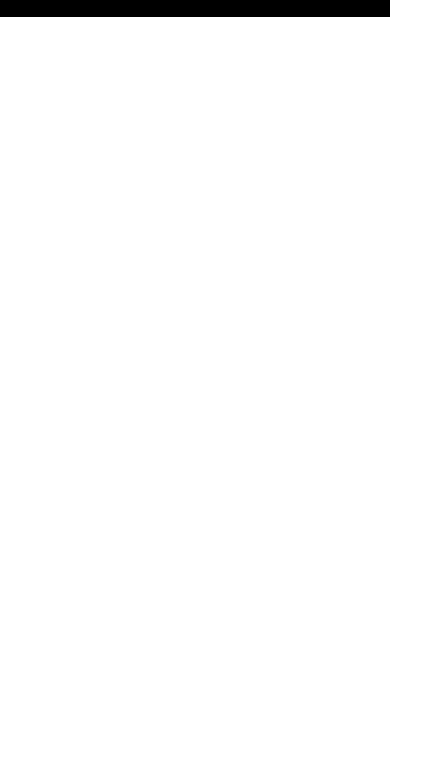
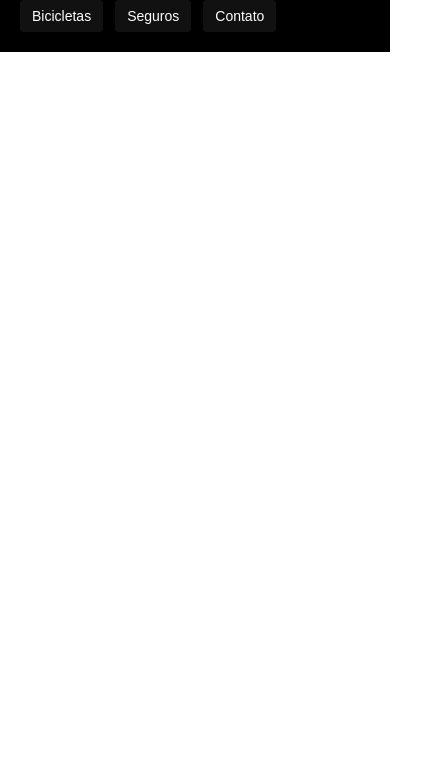
Before and after one commit to jonathan-matheus/bickcraft, a plain HTML site: page index.html in a window 390 px wide. Shown: the part 76-844 px from the top of the page, 442 px wide, since content can reach past the window. Drawn offline with Linux system fonts and the light colour scheme.

Commit message:
Header e menu

```diff
--- a/css/style.css
+++ b/css/style.css
@@ -19,6 +19,8 @@ a {
 
 .header {
     display: flex;
+    flex-wrap: wrap;
+    gap: 20px;
     justify-content: space-between;
     align-items: center;
     box-sizing: border-box;
@@ -30,6 +32,7 @@ a {
 
 .header-menu {
     display: flex;
+    flex-wrap: wrap;
     gap: 40px;
 }
 
@@ -38,4 +41,51 @@ a {
     display: inline-block;
     padding: 16px 0px;
     font-size: 18px;
+    position: relative;
 }
+
+.header-menu a::after {
+    content: "";
+    display: block;
+    height: 2px;
+    width: 0%;
+    background-color: #ffffff;
+    margin-top: 4px;
+    transition: 0.3s;
+    position: absolute;
+}
+
+.header-menu a:hover::after {
+    width: 100%;
+}
+
+@media (max-width: 800px) {
+    .header-menu {
+        gap: 20px;
+    }
+
+    .header-menu a {
+        background-color: #111111;
+        padding: 12px 16px;
+        border-radius: 4px;
+    }
+
+    .header-menu a:hover {
+        background-color: #2e2e2e;
+    }
+
+    .header a::after {
+        display: none;
+    }
+}
+
+@media (max-width: 600px) {
+    .header-menu {
+        gap: 12px;
+    }
+
+    .header-menu a {
+        padding: 8px 12px;
+        font-size: 14px;
+    }
+}
```
